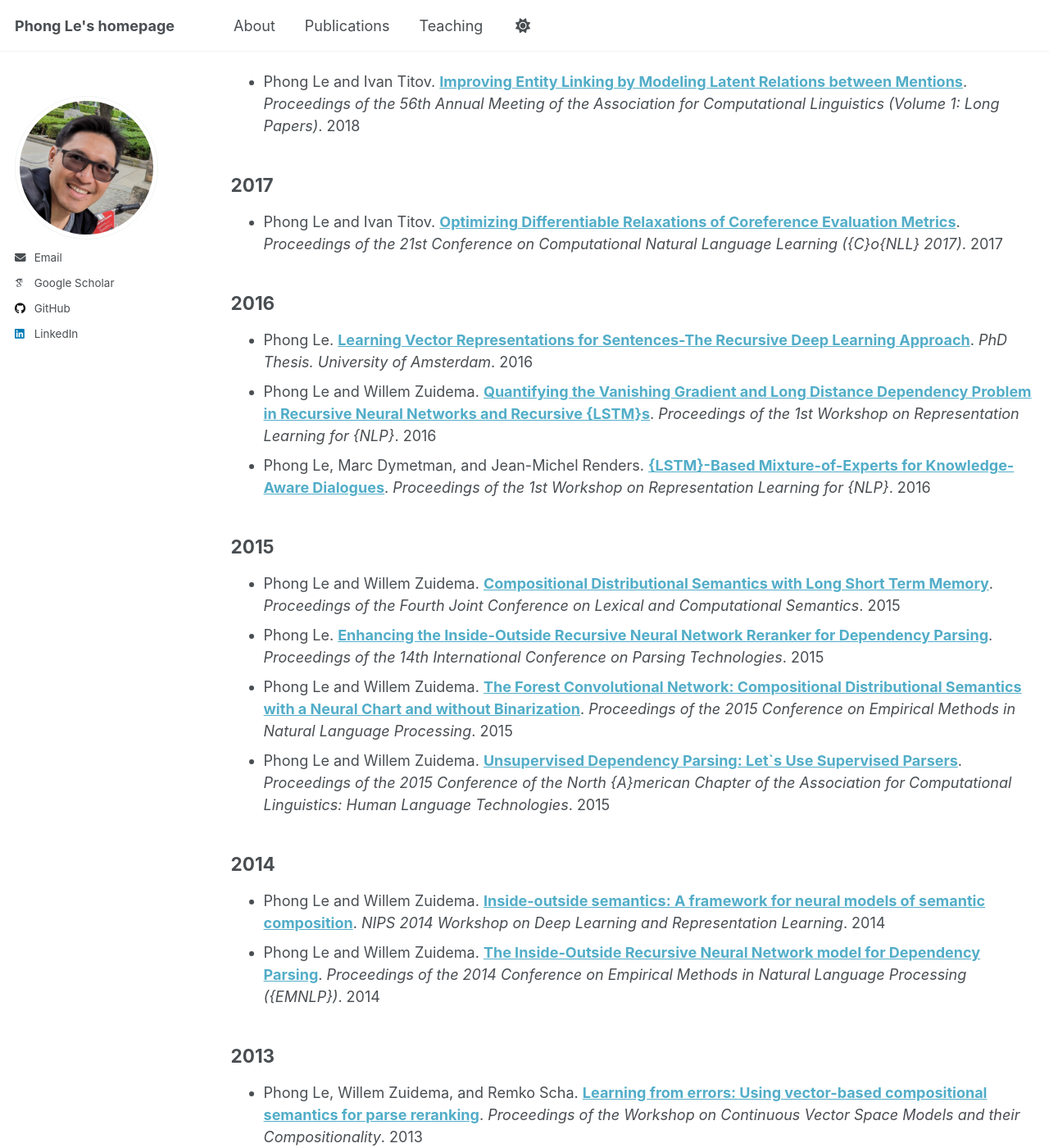
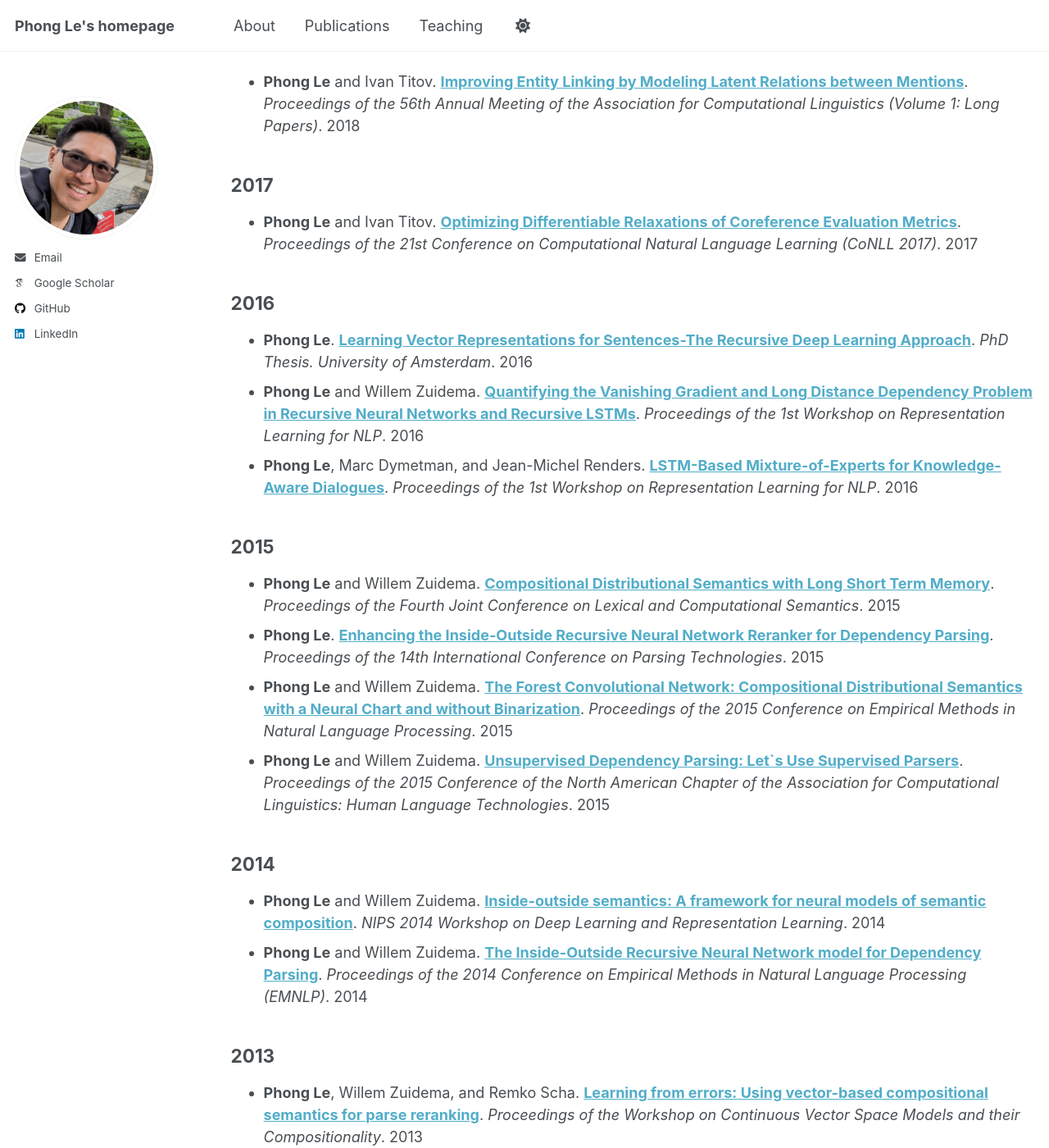
Before and after one commit to lephong/lephong.github.io, a Jekyll site: the page built from _pages/publication.md, in a window 1280 px wide and 1400 px high, scrolled down 1184 px. Shown: the whole window at 82% size. Built offline with Jekyll 4.4.1, drawn with Linux system fonts in a browser that asks for light colours; some web fonts are replaced; a script that is not in the unit is left out; some of the changed text lies outside the part shown.

Commit message:
fix bib2md

```diff
--- a/_pages/publication.md
+++ b/_pages/publication.md
@@ -7,63 +7,63 @@ author_profile: true
 
 ## 2025
 
-- Tai Nguyen, Phong Le, Carola Doerr, and Nguyen Dang. **[Multi-parameter Control for the (1+(λ, λ))-GA on OneMax via Deep Reinforcement Learning](https://doi.org/10.1145/3729878.3746703)**. *Proceedings of the 18th ACM/SIGEVO Conference on Foundations of Genetic Algorithms*. 2025
-- Tai Nguyen, Phong Le, Andr\'{e} Biedenkapp, Carola Doerr, and Nguyen Dang. **[On the Importance of Reward Design in Reinforcement Learning-based Dynamic Algorithm Configuration: A Case Study on OneMax with (1+(λ,λ))-GA](https://doi.org/10.1145/3712256.3726395)**. *Proceedings of the Genetic and Evolutionary Computation Conference*. 2025
+- Tai Nguyen, **Phong Le**, Carola Doerr, and Nguyen Dang. **[Multi-parameter Control for the (1+(λ, λ))-GA on OneMax via Deep Reinforcement Learning](https://doi.org/10.1145/3729878.3746703)**. *Proceedings of the 18th ACM/SIGEVO Conference on Foundations of Genetic Algorithms*. 2025
+- Tai Nguyen, **Phong Le**, André Biedenkapp, Carola Doerr, and Nguyen Dang. **[On the Importance of Reward Design in Reinforcement Learning-based Dynamic Algorithm Configuration: A Case Study on OneMax with (1+(λ,λ))-GA](https://doi.org/10.1145/3712256.3726395)**. *Proceedings of the Genetic and Evolutionary Computation Conference*. 2025
 
 ## 2024
 
-- Daniel Akkerman, Phong Le, and Raquel G. Alhama. **[The Emergence of Compositional Languages in Multi-entity Referential Games: from Image to Graph Representations](https://aclanthology.org/2024.emnlp-main.1042/)**. *Proceedings of the 2024 Conference on Empirical Methods in Natural Language Processing*. 2024
+- Daniel Akkerman, **Phong Le**, and Raquel G. Alhama. **[The Emergence of Compositional Languages in Multi-entity Referential Games: from Image to Graph Representations](https://aclanthology.org/2024.emnlp-main.1042/)**. *Proceedings of the 2024 Conference on Empirical Methods in Natural Language Processing*. 2024
 
 ## 2021
 
-- Thy Thy Tran, Phong Le, and Sophia Ananiadou. **[One-shot to Weakly-Supervised Relation Classification using Language Models](https://openreview.net/forum?id=W0mr06PxTHp)**. *3rd Conference on Automated Knowledge Base Construction*. 2021
+- Thy Thy Tran, **Phong Le**, and Sophia Ananiadou. **[One-shot to Weakly-Supervised Relation Classification using Language Models](https://openreview.net/forum?id=W0mr06PxTHp)**. *3rd Conference on Automated Knowledge Base Construction*. 2021
 
 ## 2020
 
-- Thy Thy Tran, Phong Le, and Sophia Ananiadou. **[Revisiting Unsupervised Relation Extraction](https://aclanthology.org/2020.acl-main.669/)**. *Proceedings of the 58th Annual Meeting of the Association for Computational Linguistics*. 2020
-- Phong Le and Willem Zuidema. **[{D}o{LFI}n: Distributions over Latent Features for Interpretability](https://aclanthology.org/2020.coling-main.127/)**. *Proceedings of the 28th International Conference on Computational Linguistics*. 2020
+- Thy Thy Tran, **Phong Le**, and Sophia Ananiadou. **[Revisiting Unsupervised Relation Extraction](https://aclanthology.org/2020.acl-main.669/)**. *Proceedings of the 58th Annual Meeting of the Association for Computational Linguistics*. 2020
+- **Phong Le** and Willem Zuidema. **[DoLFIn: Distributions over Latent Features for Interpretability](https://aclanthology.org/2020.coling-main.127/)**. *Proceedings of the 28th International Conference on Computational Linguistics*. 2020
 
 ## 2019
 
-- Phong Le and Ivan Titov. **[Boosting Entity Linking Performance by Leveraging Unlabeled Documents](https://aclanthology.org/P19-1187/)**. *Proceedings of the 57th Annual Meeting of the Association for Computational Linguistics*. 2019
-- Phong Le and Ivan Titov. **[Distant Learning for Entity Linking with Automatic Noise Detection](https://aclanthology.org/P19-1400/)**. *Proceedings of the 57th Annual Meeting of the Association for Computational Linguistics*. 2019
-- Willem Zuidema and Phong Le. **[Vector-Based and Neural Models of Semantics](https://doi.org/10.7551/mitpress/10841.003.0028)**. *Human Language: From Genes and Brains to Behavior*. 2019
+- **Phong Le** and Ivan Titov. **[Boosting Entity Linking Performance by Leveraging Unlabeled Documents](https://aclanthology.org/P19-1187/)**. *Proceedings of the 57th Annual Meeting of the Association for Computational Linguistics*. 2019
+- **Phong Le** and Ivan Titov. **[Distant Learning for Entity Linking with Automatic Noise Detection](https://aclanthology.org/P19-1400/)**. *Proceedings of the 57th Annual Meeting of the Association for Computational Linguistics*. 2019
+- Willem Zuidema and **Phong Le**. **[Vector-Based and Neural Models of Semantics](https://doi.org/10.7551/mitpress/10841.003.0028)**. *Human Language: From Genes and Brains to Behavior*. 2019
 
 ## 2018
 
-- Phong Le and Ivan Titov. **[Improving Entity Linking by Modeling Latent Relations between Mentions](https://aclanthology.org/P18-1148/)**. *Proceedings of the 56th Annual Meeting of the Association for Computational Linguistics (Volume 1: Long Papers)*. 2018
+- **Phong Le** and Ivan Titov. **[Improving Entity Linking by Modeling Latent Relations between Mentions](https://aclanthology.org/P18-1148/)**. *Proceedings of the 56th Annual Meeting of the Association for Computational Linguistics (Volume 1: Long Papers)*. 2018
 
 ## 2017
 
-- Phong Le and Ivan Titov. **[Optimizing Differentiable Relaxations of Coreference Evaluation Metrics](https://aclanthology.org/K17-1039/)**. *Proceedings of the 21st Conference on Computational Natural Language Learning ({C}o{NLL} 2017)*. 2017
+- **Phong Le** and Ivan Titov. **[Optimizing Differentiable Relaxations of Coreference Evaluation Metrics](https://aclanthology.org/K17-1039/)**. *Proceedings of the 21st Conference on Computational Natural Language Learning (CoNLL 2017)*. 2017
 
 ## 2016
 
-- Phong Le. **[Learning Vector Representations for Sentences-The Recursive Deep Learning Approach](https://eprints.illc.uva.nl/id/eprint/2135/)**. *PhD Thesis. University of Amsterdam*. 2016
-- Phong Le and Willem Zuidema. **[Quantifying the Vanishing Gradient and Long Distance Dependency Problem in Recursive Neural Networks and Recursive {LSTM}s](https://aclanthology.org/W16-1610/)**. *Proceedings of the 1st Workshop on Representation Learning for {NLP}*. 2016
-- Phong Le, Marc Dymetman, and Jean-Michel Renders. **[{LSTM}-Based Mixture-of-Experts for Knowledge-Aware Dialogues](https://aclanthology.org/W16-1611/)**. *Proceedings of the 1st Workshop on Representation Learning for {NLP}*. 2016
+- **Phong Le**. **[Learning Vector Representations for Sentences-The Recursive Deep Learning Approach](https://eprints.illc.uva.nl/id/eprint/2135/)**. *PhD Thesis. University of Amsterdam*. 2016
+- **Phong Le** and Willem Zuidema. **[Quantifying the Vanishing Gradient and Long Distance Dependency Problem in Recursive Neural Networks and Recursive LSTMs](https://aclanthology.org/W16-1610/)**. *Proceedings of the 1st Workshop on Representation Learning for NLP*. 2016
+- **Phong Le**, Marc Dymetman, and Jean-Michel Renders. **[LSTM-Based Mixture-of-Experts for Knowledge-Aware Dialogues](https://aclanthology.org/W16-1611/)**. *Proceedings of the 1st Workshop on Representation Learning for NLP*. 2016
 
 ## 2015
 
-- Phong Le and Willem Zuidema. **[Compositional Distributional Semantics with Long Short Term Memory](https://aclanthology.org/S15-1002/)**. *Proceedings of the Fourth Joint Conference on Lexical and Computational Semantics*. 2015
-- Phong Le. **[Enhancing the Inside-Outside Recursive Neural Network Reranker for Dependency Parsing](https://aclanthology.org/W15-2211/)**. *Proceedings of the 14th International Conference on Parsing Technologies*. 2015
-- Phong Le and Willem Zuidema. **[The Forest Convolutional Network: Compositional Distributional Semantics with a Neural Chart and without Binarization](https://aclanthology.org/D15-1137/)**. *Proceedings of the 2015 Conference on Empirical Methods in Natural Language Processing*. 2015
-- Phong Le and Willem Zuidema. **[Unsupervised Dependency Parsing: Let`s Use Supervised Parsers](https://aclanthology.org/N15-1067/)**. *Proceedings of the 2015 Conference of the North {A}merican Chapter of the Association for Computational Linguistics: Human Language Technologies*. 2015
+- **Phong Le** and Willem Zuidema. **[Compositional Distributional Semantics with Long Short Term Memory](https://aclanthology.org/S15-1002/)**. *Proceedings of the Fourth Joint Conference on Lexical and Computational Semantics*. 2015
+- **Phong Le**. **[Enhancing the Inside-Outside Recursive Neural Network Reranker for Dependency Parsing](https://aclanthology.org/W15-2211/)**. *Proceedings of the 14th International Conference on Parsing Technologies*. 2015
+- **Phong Le** and Willem Zuidema. **[The Forest Convolutional Network: Compositional Distributional Semantics with a Neural Chart and without Binarization](https://aclanthology.org/D15-1137/)**. *Proceedings of the 2015 Conference on Empirical Methods in Natural Language Processing*. 2015
+- **Phong Le** and Willem Zuidema. **[Unsupervised Dependency Parsing: Let`s Use Supervised Parsers](https://aclanthology.org/N15-1067/)**. *Proceedings of the 2015 Conference of the North American Chapter of the Association for Computational Linguistics: Human Language Technologies*. 2015
 
 ## 2014
 
-- Phong Le and Willem Zuidema. **[Inside-outside semantics: A framework for neural models of semantic composition](https://projects.illc.uva.nl/LaCo/clclab/assets/pdfs/2014/le2014.pdf)**. *NIPS 2014 Workshop on Deep Learning and Representation Learning*. 2014
-- Phong Le and Willem Zuidema. **[The Inside-Outside Recursive Neural Network model for Dependency Parsing](https://aclanthology.org/D14-1081/)**. *Proceedings of the 2014 Conference on Empirical Methods in Natural Language Processing ({EMNLP})*. 2014
+- **Phong Le** and Willem Zuidema. **[Inside-outside semantics: A framework for neural models of semantic composition](https://projects.illc.uva.nl/LaCo/clclab/assets/pdfs/2014/le2014.pdf)**. *NIPS 2014 Workshop on Deep Learning and Representation Learning*. 2014
+- **Phong Le** and Willem Zuidema. **[The Inside-Outside Recursive Neural Network model for Dependency Parsing](https://aclanthology.org/D14-1081/)**. *Proceedings of the 2014 Conference on Empirical Methods in Natural Language Processing (EMNLP)*. 2014
 
 ## 2013
 
-- Phong Le, Willem Zuidema, and Remko Scha. **[Learning from errors: Using vector-based compositional semantics for parse reranking](https://aclanthology.org/W13-3202/)**. *Proceedings of the Workshop on Continuous Vector Space Models and their Compositionality*. 2013
+- **Phong Le**, Willem Zuidema, and Remko Scha. **[Learning from errors: Using vector-based compositional semantics for parse reranking](https://aclanthology.org/W13-3202/)**. *Proceedings of the Workshop on Continuous Vector Space Models and their Compositionality*. 2013
 
 ## 2012
 
-- Phong Le and Willem Zuidema. **[Learning Compositional Semantics for Open Domain Semantic Parsing](https://aclanthology.org/C12-1094/)**. *Proceedings of {COLING} 2012*. 2012
-- Phong Le. **[Learning Semantic Parsing](https://drive.google.com/file/d/0B9oyNs4QrsowNmh0bkk1TjhNM3c/view?usp=sharing&resourcekey=0-AC7cgI3q8nEJgIS76XABDw)**. *MSc Thesis. University of Amsterdam*. 2012
+- **Phong Le** and Willem Zuidema. **[Learning Compositional Semantics for Open Domain Semantic Parsing](https://aclanthology.org/C12-1094/)**. *Proceedings of COLING 2012*. 2012
+- **Phong Le**. **[Learning Semantic Parsing](https://drive.google.com/file/d/0B9oyNs4QrsowNmh0bkk1TjhNM3c/view?usp=sharing&resourcekey=0-AC7cgI3q8nEJgIS76XABDw)**. *MSc Thesis. University of Amsterdam*. 2012
 
 ## 2009
 
-- Phong Le, Anh Duc Duong, Hai Quan Vu, and Nam Trung Pham. **[Adaptive Hybrid Mean Shift and Particle Filter](https://doi.org/10.1109/RIVF.2009.5174615)**. *2009 IEEE-RIVF International Conference on Computing and Communication Technologies*. 2009
+- **Phong Le**, Anh Duc Duong, Hai Quan Vu, and Nam Trung Pham. **[Adaptive Hybrid Mean Shift and Particle Filter](https://doi.org/10.1109/RIVF.2009.5174615)**. *2009 IEEE-RIVF International Conference on Computing and Communication Technologies*. 2009
```
Also changed, not shown: markdown_generator/bib2singlemd.py (+17 -0 lines).
